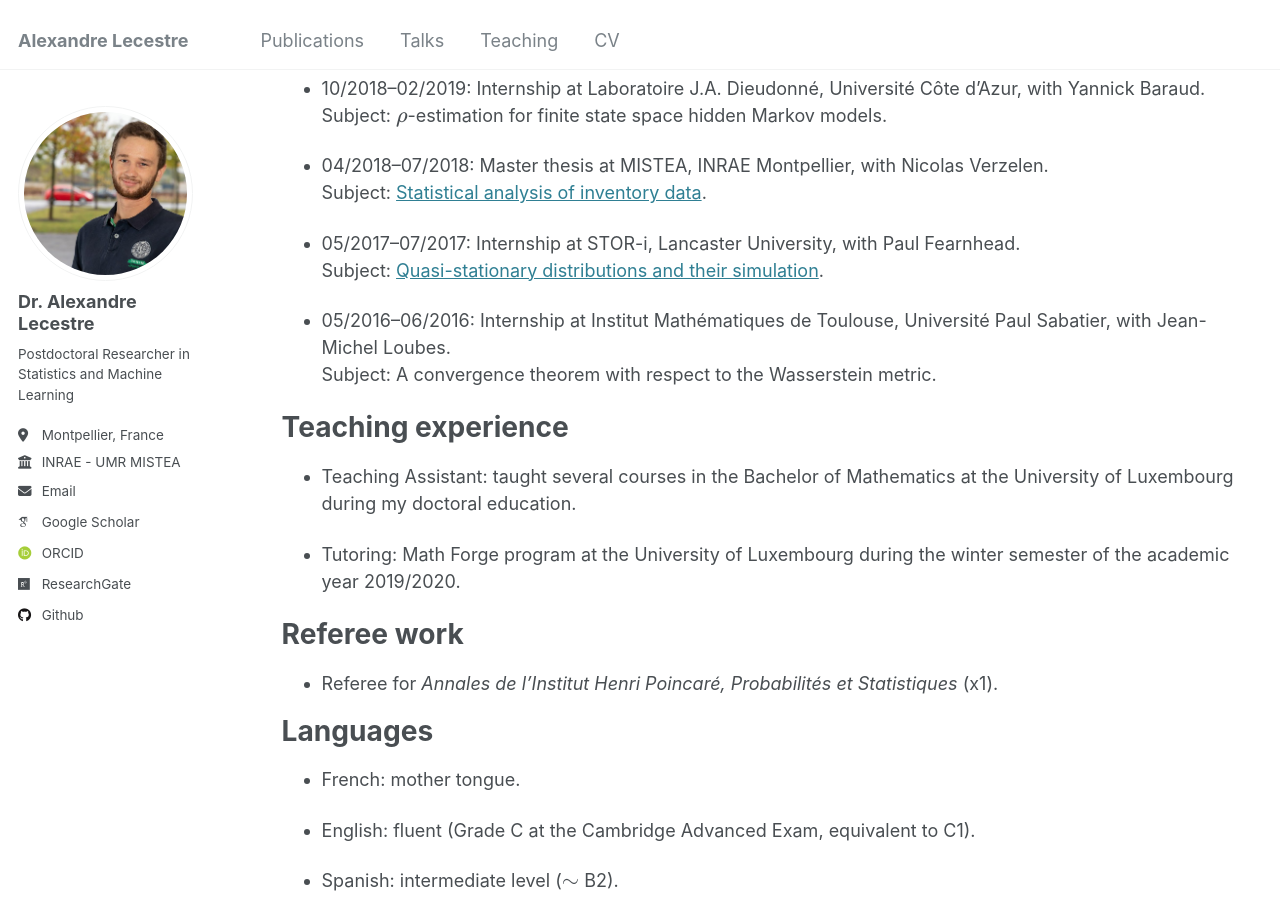
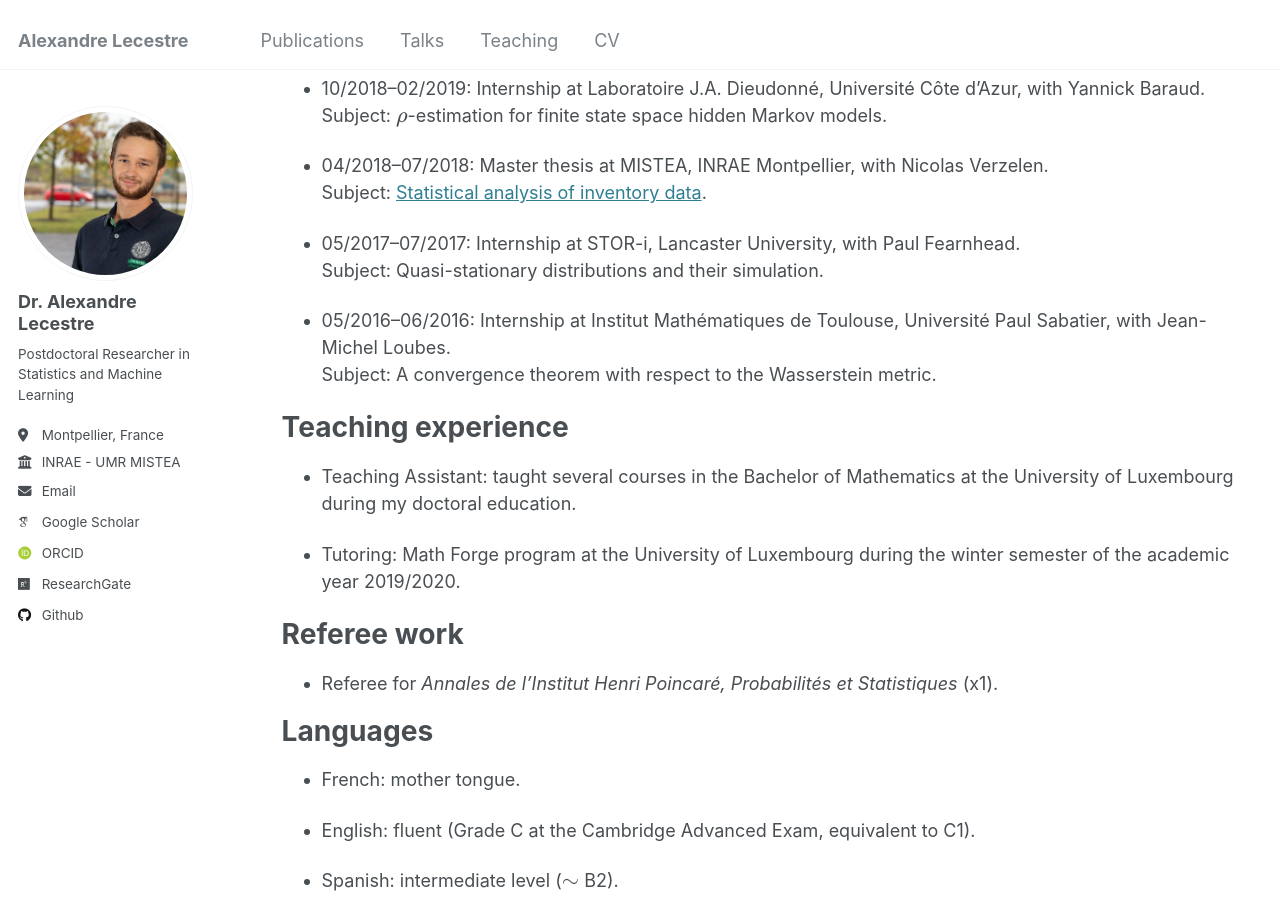
Before and after one commit to alexandre-lecestre/alexandre-lecestre.github.io, a Jekyll site: the page built from _pages/cv.md, in a window 1280 px wide and 900 px high, scrolled down 773 px. Built offline with Jekyll 4.4.1, drawn with Linux system fonts in a browser that asks for light colours; some web fonts are replaced; some of the changed lines change nothing that is shown.

Commit message:
Update cv.md

```diff
--- a/_pages/cv.md
+++ b/_pages/cv.md
@@ -44,7 +44,7 @@
   Subject: [Statistical analysis of inventory data](/files/rapport_M2.pdf).
 
 * 05/2017--07/2017: Internship at STOR-i, Lancaster University, with Paul Fearnhead.\
-  Subject: [Quasi-stationary distributions and their simulation](/files/QSDfinal.pdf).
+  Subject: Quasi-stationary distributions and their simulation.
 
 * 05/2016--06/2016: Internship at Institut Mathématiques de Toulouse, Université Paul Sabatier, with Jean-Michel Loubes.\
   Subject: A convergence theorem with respect to the Wasserstein metric.
```
